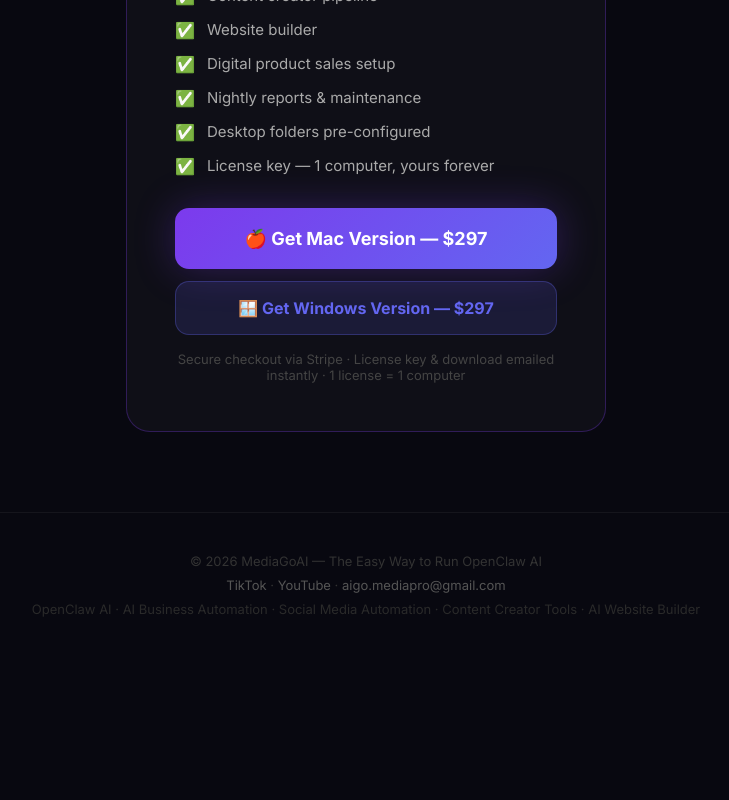
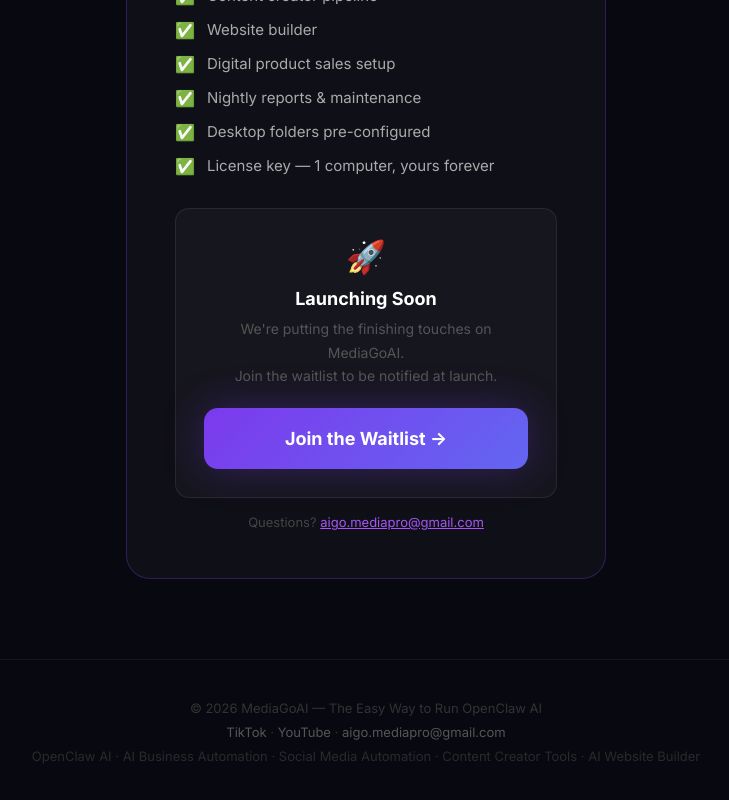
Before and after one commit to qrexact-droid/mediagoai, a Next.js app: page / in a window 1280 px wide. Shown: the part 5740-6540 px from the top of the page, without its empty margins (274-1003 px from the left). Before the commit the page ends 6397 px from the top, so only its background shows below. Built offline with nearby package versions, Linux system fonts and the light colour scheme.

Commit message:
Disable buy buttons — launching soon until installer is fully tested

```diff
--- a/pages/index.js
+++ b/pages/index.js
@@ -584,14 +584,20 @@
               <div className="include-item"><span className="check">✅</span><span>License key — 1 computer, yours forever</span></div>
             </div>
 
-            <a href="https://buy.stripe.com/8x2eVee605vHgk8a6icZa04" className="btn-primary" style={{width:'100%',textAlign:'center',display:'block',marginBottom:'12px'}}>
-              🍎 Get Mac Version — $297
-            </a>
-            <a href="https://buy.stripe.com/dRm7sMaTObU50la4LYcZa06" style={{display:'block',width:'100%',textAlign:'center',padding:'16px',borderRadius:'14px',fontSize:'16px',fontWeight:'700',textDecoration:'none',background:'rgba(99,102,241,0.15)',border:'1px solid rgba(99,102,241,0.3)',color:'#6366f1',marginBottom:'16px'}}>
-              🪟 Get Windows Version — $297
-            </a>
-            <p style={{fontSize:'13px',color:'#444'}}>
-              Secure checkout via Stripe · License key &amp; download emailed instantly · 1 license = 1 computer
+            <div style={{background:'rgba(255,255,255,0.03)',border:'1px solid rgba(255,255,255,0.08)',borderRadius:'14px',padding:'28px',textAlign:'center'}}>
+              <div style={{fontSize:'32px',marginBottom:'12px'}}>🚀</div>
+              <div style={{fontSize:'18px',fontWeight:'700',marginBottom:'8px'}}>Launching Soon</div>
+              <div style={{fontSize:'14px',color:'#555',marginBottom:'20px',lineHeight:'1.7'}}>
+                We're putting the finishing touches on MediaGoAI.<br/>
+                Join the waitlist to be notified at launch.
+              </div>
+              <a href="mailto:aigo.mediapro@gmail.com?subject=MediaGoAI Waitlist&body=Please notify me when MediaGoAI launches!"
+                 className="btn-primary" style={{display:'block',width:'100%',textAlign:'center'}}>
+                Join the Waitlist →
+              </a>
+            </div>
+            <p style={{fontSize:'13px',color:'#444',marginTop:'16px',textAlign:'center'}}>
+              Questions? <a href="mailto:aigo.mediapro@gmail.com" style={{color:'#a855f7'}}>aigo.mediapro@gmail.com</a>
             </p>
           </div>
         </section>
```
